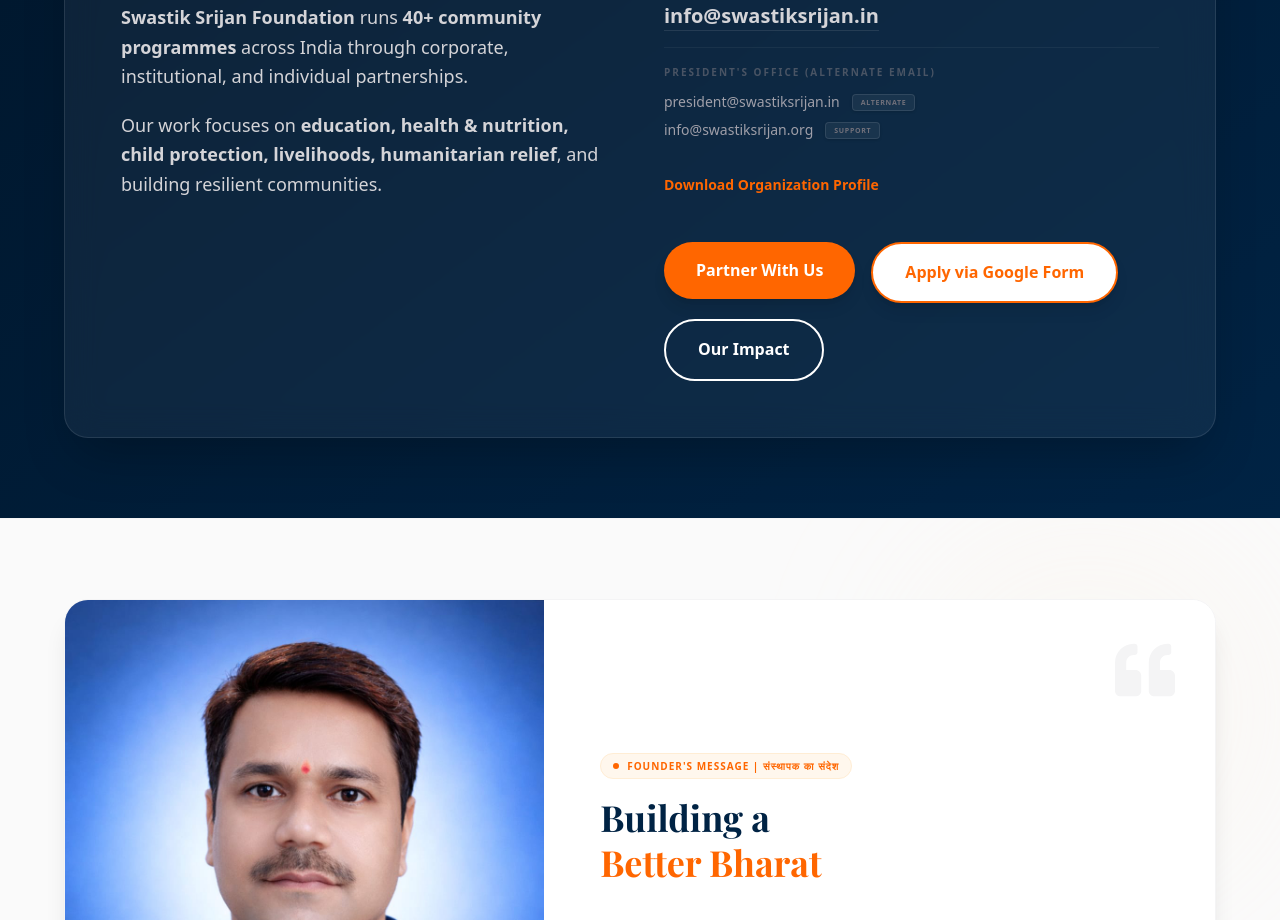
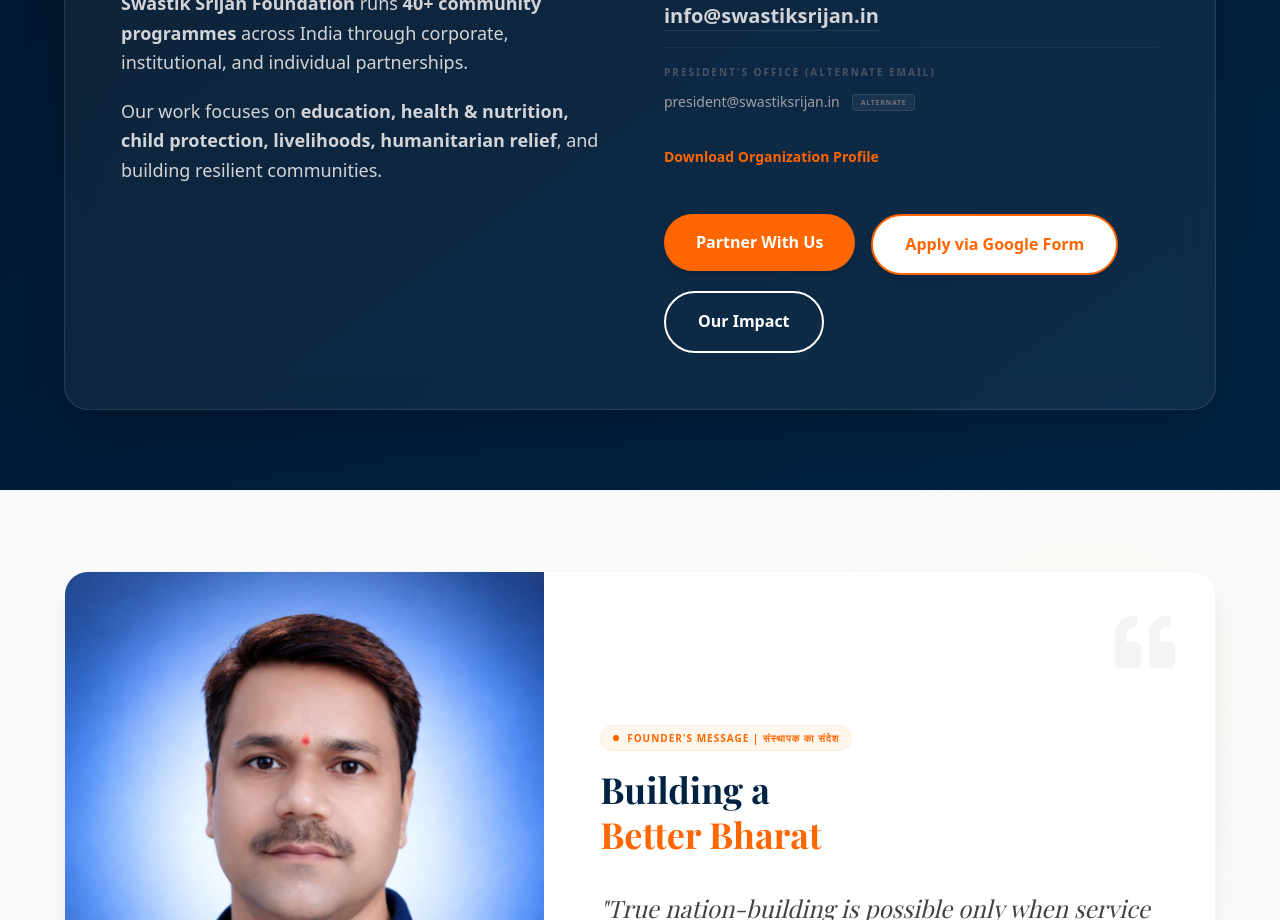
Before and after one commit to Swastiksrijan/SSF-Final, a React (Vite) app: page / in a window 1280 px wide. Shown: the part 2460-3380 px from the top of the page. Built offline with nearby package versions, Linux system fonts and the light colour scheme; no server answers; a web font is replaced by a local one.

Commit message:
Remove secondary org email from Home page contact section

```diff
--- a/src/pages/Home.jsx
+++ b/src/pages/Home.jsx
@@ -267,21 +267,6 @@ export default function Home() {
                             Alternate
                           </span>
                         </div>
-                        <div className="flex flex-col sm:flex-row items-start sm:items-center gap-2 sm:gap-3">
-                          <button
-                            onClick={() => {
-                              navigator.clipboard.writeText(CONTACT_INFO.secondaryEmail);
-                              alert("Support Email copied!");
-                            }}
-                            className="text-xs md:text-sm text-zinc-400 font-medium hover:text-[#FF6600] transition-colors cursor-pointer outline-none break-all text-left"
-                            title="Click to copy"
-                          >
-                            {CONTACT_INFO.secondaryEmail}
-                          </button>
-                          <span className="text-[7px] font-black bg-white/5 text-zinc-500 px-2 py-0.5 rounded border border-white/10 uppercase tracking-widest shadow-sm shrink-0">
-                            Support
-                          </span>
-                        </div>
                       </div>
                     </div>
                   </div>
```
